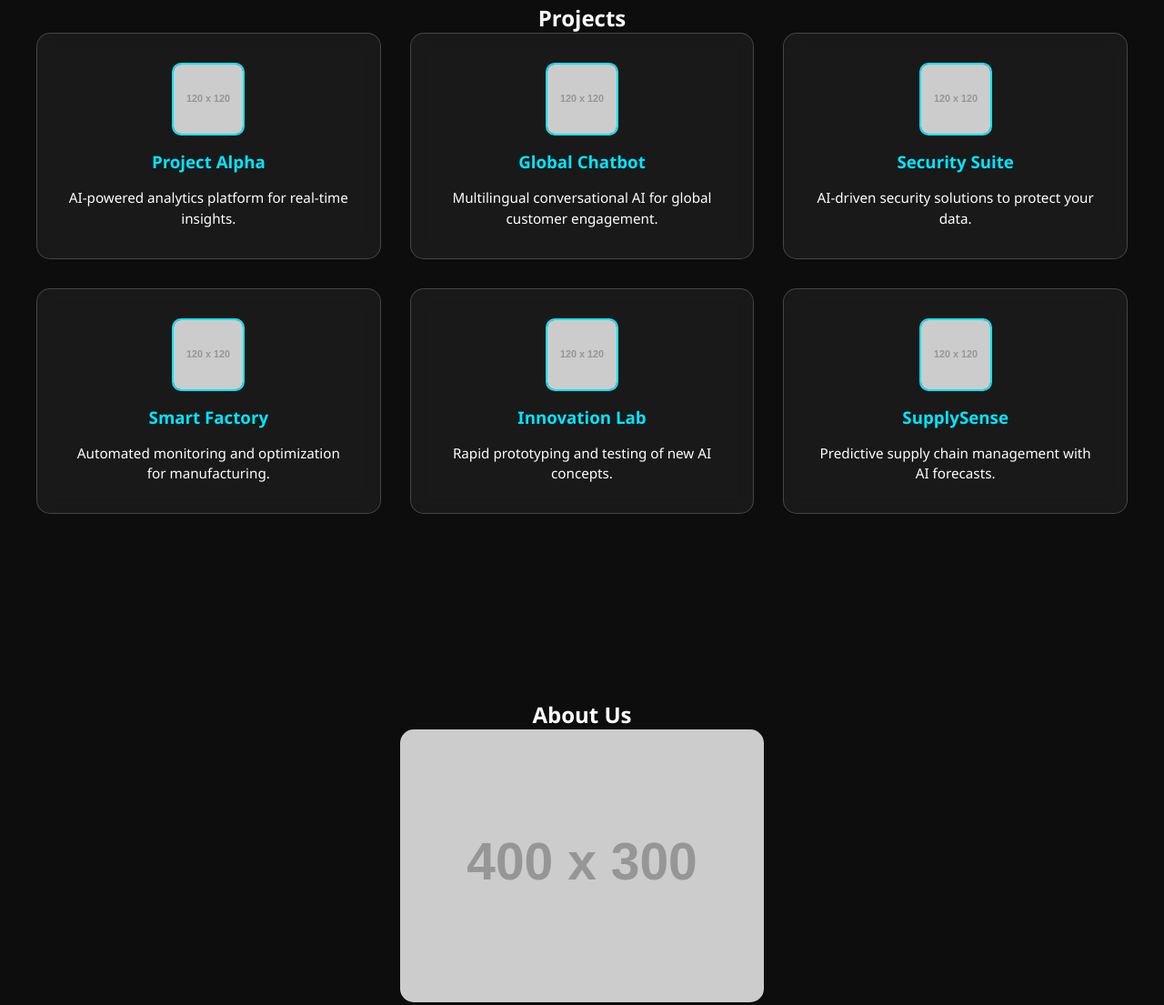
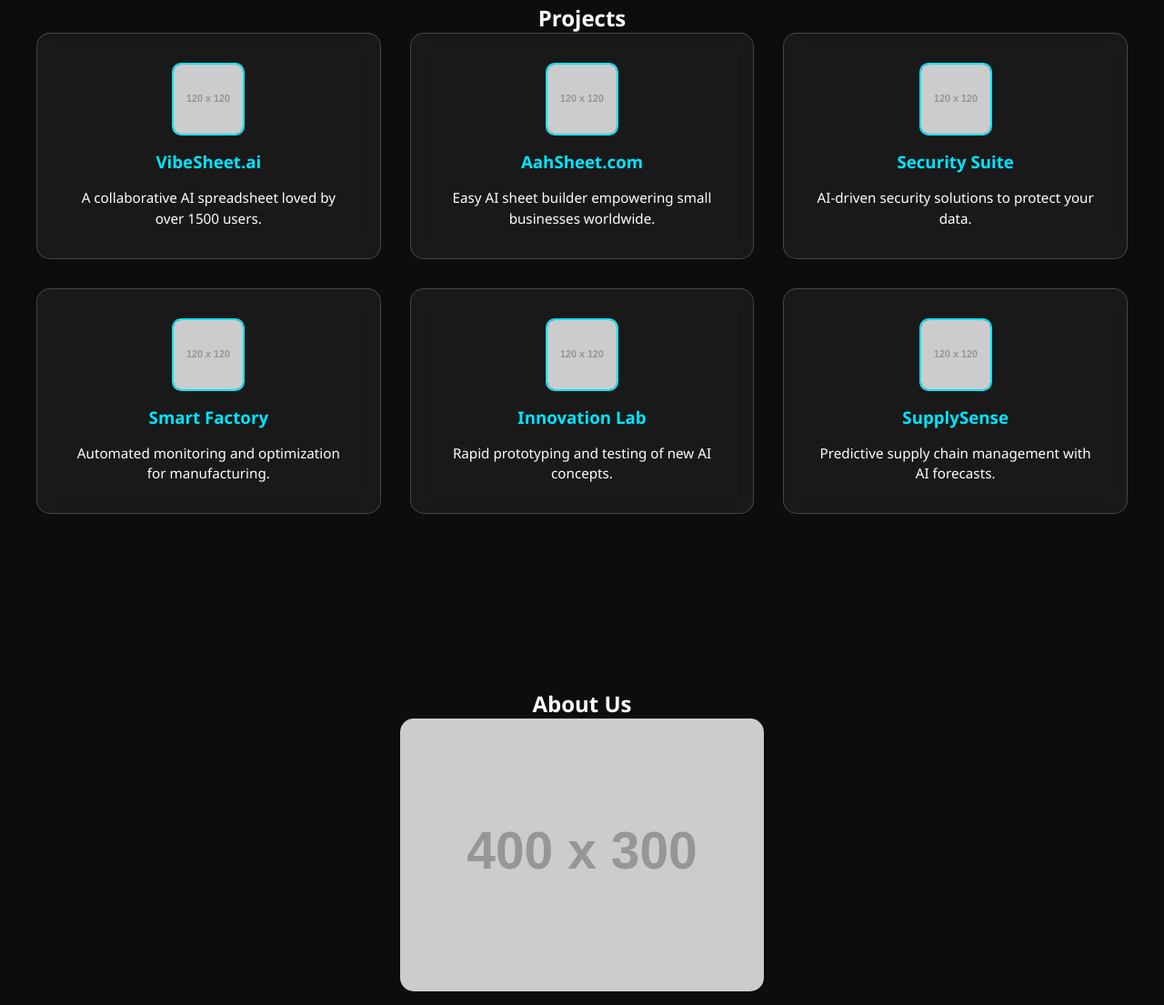
Before and after one commit to saltman80/ai-agency-site, a plain HTML site: page index.html in a window 1280 px wide. Shown: the part 1796-2901 px from the top of the page at 91% size. Drawn offline with Linux system fonts and the light colour scheme; placeholder pictures from the web are drawn by us.

Commit message:
Add references to VibeSheet and AahSheet

```diff
--- a/index.html
+++ b/index.html
@@ -451,14 +451,14 @@ footer {
     <h2>Projects</h2>
     <div class="grid">
       <div class="project-card">
-        <div class="project-icon"><img loading="lazy" src="https://via.placeholder.com/120.png?text=Alpha" alt="Project Alpha"></div>
-        <h3>Project Alpha</h3>
-        <p>AI-powered analytics platform for real-time insights.</p>
+        <div class="project-icon"><img loading="lazy" src="https://via.placeholder.com/120.png?text=VibeSheet" alt="VibeSheet.ai"></div>
+        <h3>VibeSheet.ai</h3>
+        <p>A collaborative AI spreadsheet loved by over 1500 users.</p>
       </div>
       <div class="project-card">
-        <div class="project-icon"><img loading="lazy" src="https://via.placeholder.com/120.png?text=Chatbot" alt="Global Chatbot"></div>
-        <h3>Global Chatbot</h3>
-        <p>Multilingual conversational AI for global customer engagement.</p>
+        <div class="project-icon"><img loading="lazy" src="https://via.placeholder.com/120.png?text=AahSheet" alt="AahSheet.com"></div>
+        <h3>AahSheet.com</h3>
+        <p>Easy AI sheet builder empowering small businesses worldwide.</p>
       </div>
       <div class="project-card">
         <div class="project-icon"><img loading="lazy" src="https://via.placeholder.com/120.png?text=Security" alt="Security Suite"></div>
@@ -486,7 +486,7 @@ footer {
     <h2>About Us</h2>
     <div class="about-content">
       <img loading="lazy" src="https://via.placeholder.com/400x300.png?text=Our+Team" alt="Our Team" class="about-img">
-      <p>At AI Agency, we craft specialized AI plugins, extensions and content so every business can scale with ease. Our coding team delivers results fast and for a fraction of the cost of traditional development.</p>
+      <p>At AI Agency, we craft specialized AI plugins, extensions and content so every business can scale with ease. Our coding team delivers results fast and for a fraction of the cost of traditional development. We empower people to build with AI at all levels to support and grow small businesses globally.</p>
       <div class="skills">
         <div class="skill">
           <div class="skill-label"><span>Machine Learning</span><span>90%</span></div>
```
